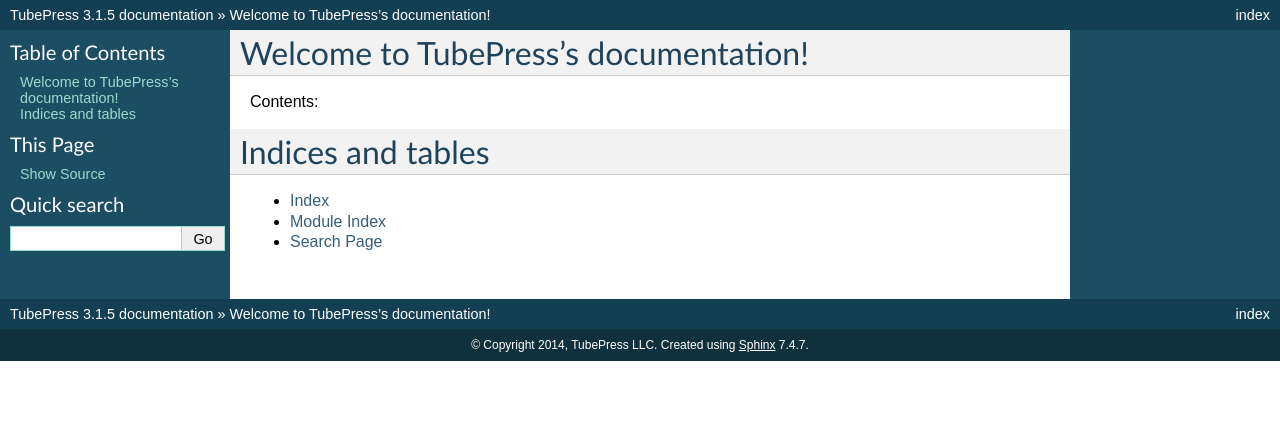
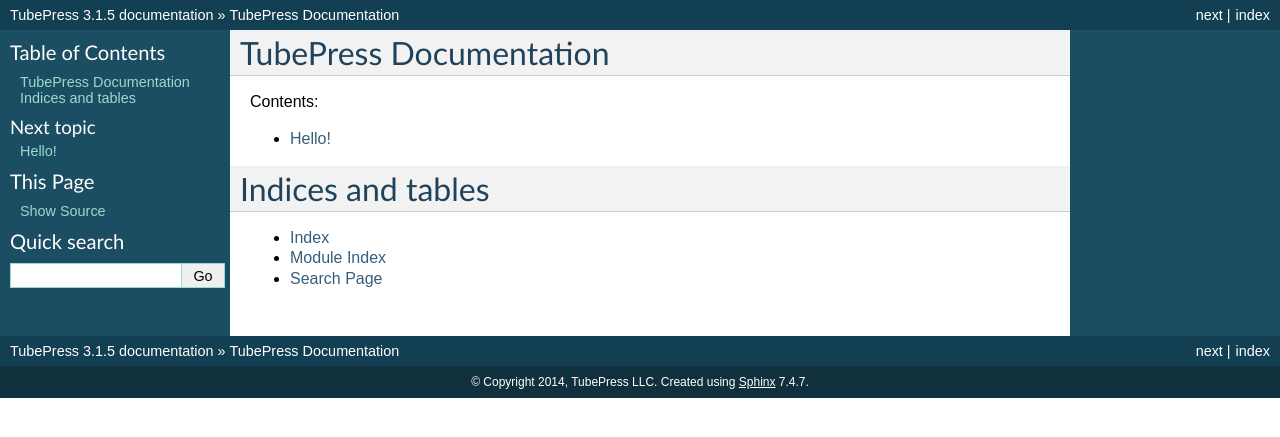
Before and after one commit to thecipikus/documentation, a Sphinx documentation site: the page built from docs/index.rst, in a window 1280 px wide. Shown: the top 437 px of the page. Built offline with Sphinx 7.4.7, drawn with Linux system fonts in a browser that asks for light colours; part of the change alters nothing that is shown.

```diff
--- a/docs/index.rst
+++ b/docs/index.rst
@@ -1,16 +1,12 @@
-.. TubePress documentation master file, created by
-   sphinx-quickstart on Wed Jan  1 22:28:53 2014.
-   You can adapt this file completely to your liking, but it should at least
-   contain the root `toctree` directive.
-
-Welcome to TubePress's documentation!
-=====================================
+TubePress Documentation
+=======================
 
 Contents:
 
 .. toctree::
    :maxdepth: 2
 
+   overview
 
 
 Indices and tables
--- /dev/null
+++ b/docs/overview.rst
@@ -0,0 +1,2 @@
+Hello!
+======
```
Also changed, not shown: 1 other file.
